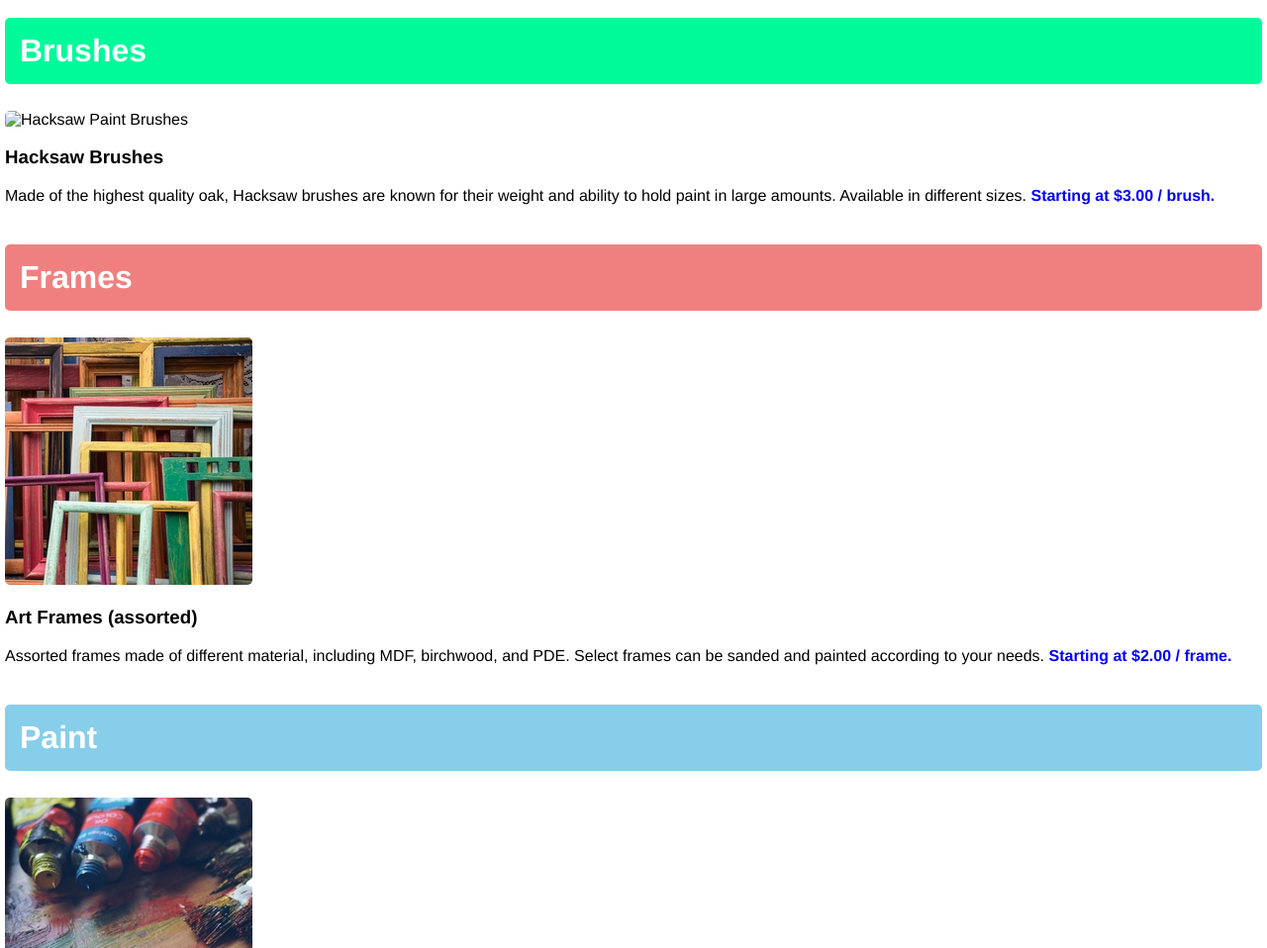
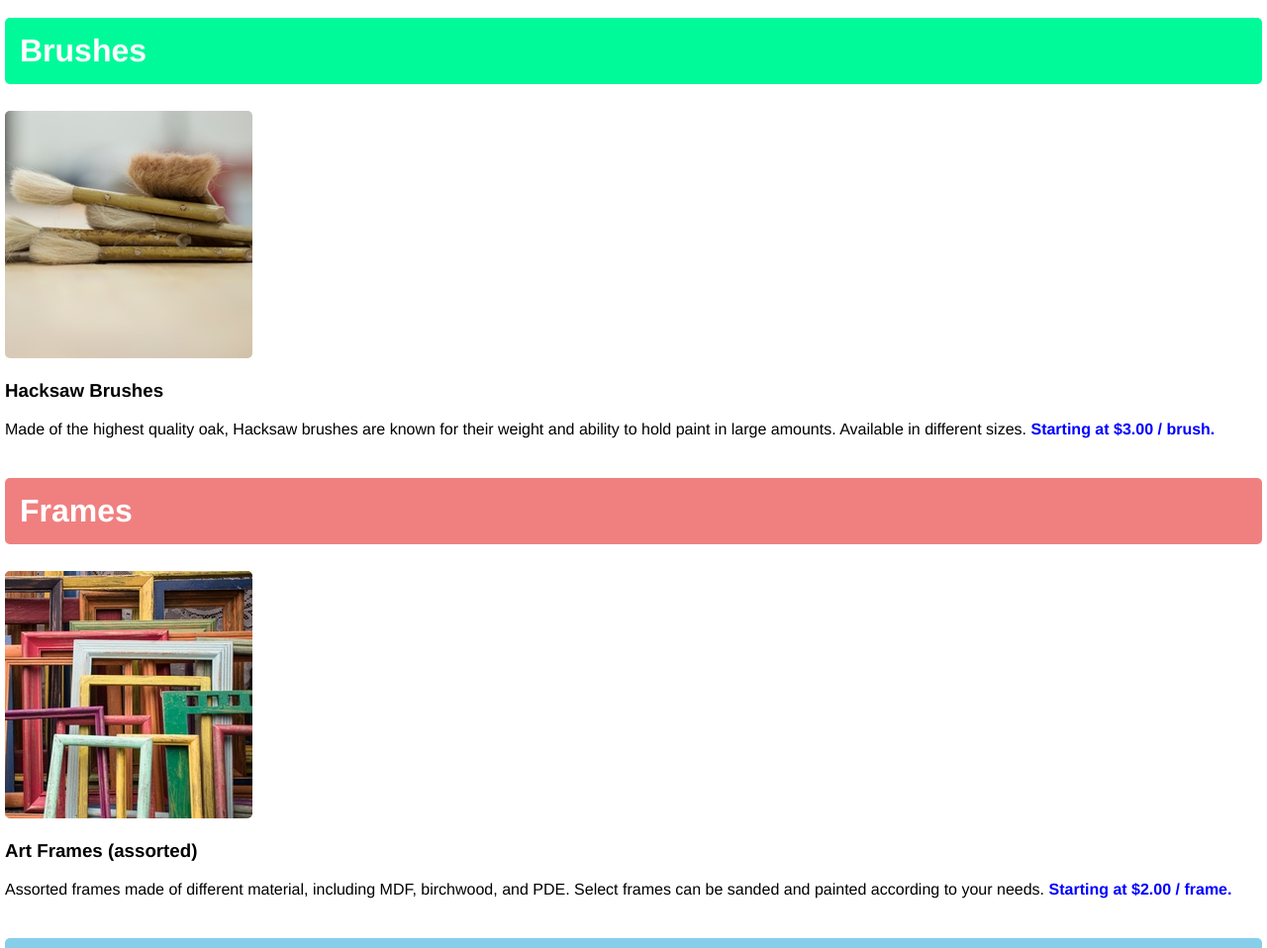
Before and after one commit to Yaveg140723/Yaveg140723.github.io, a plain HTML site: page index.html in a window 1280 px wide. Shown: the part 142-1100 px from the top of the page at 99% size. Drawn offline with Linux system fonts and the light colour scheme; files whose address does not match are found by name.

Commit message:
Update index.html
remove "image" folder name from path to check if this solve the issue that images do not show

```diff
--- a/index.html
+++ b/index.html
@@ -20,7 +20,7 @@
       <!--Brushes Section-->
       <section>
         <h2 id="brushes" class="section_heading">Brushes</h2> <!-- Give <h2> heading class="section_heading & id="brushes"-->
-        <img src="Images/hacksaw.jpeg" alt="Hacksaw Paint Brushes"> <!-- Add brushes image -->
+        <img src="hacksaw.jpeg" alt="Hacksaw Paint Brushes"> <!-- Add brushes image -->
         <h3>Hacksaw Brushes</h3>
         <p>Made of the highest quality oak, Hacksaw brushes are known for their weight and ability to hold paint in large amounts. Available in different sizes. <span>Starting at $3.00 / brush.</span></p>
       </section>
```
